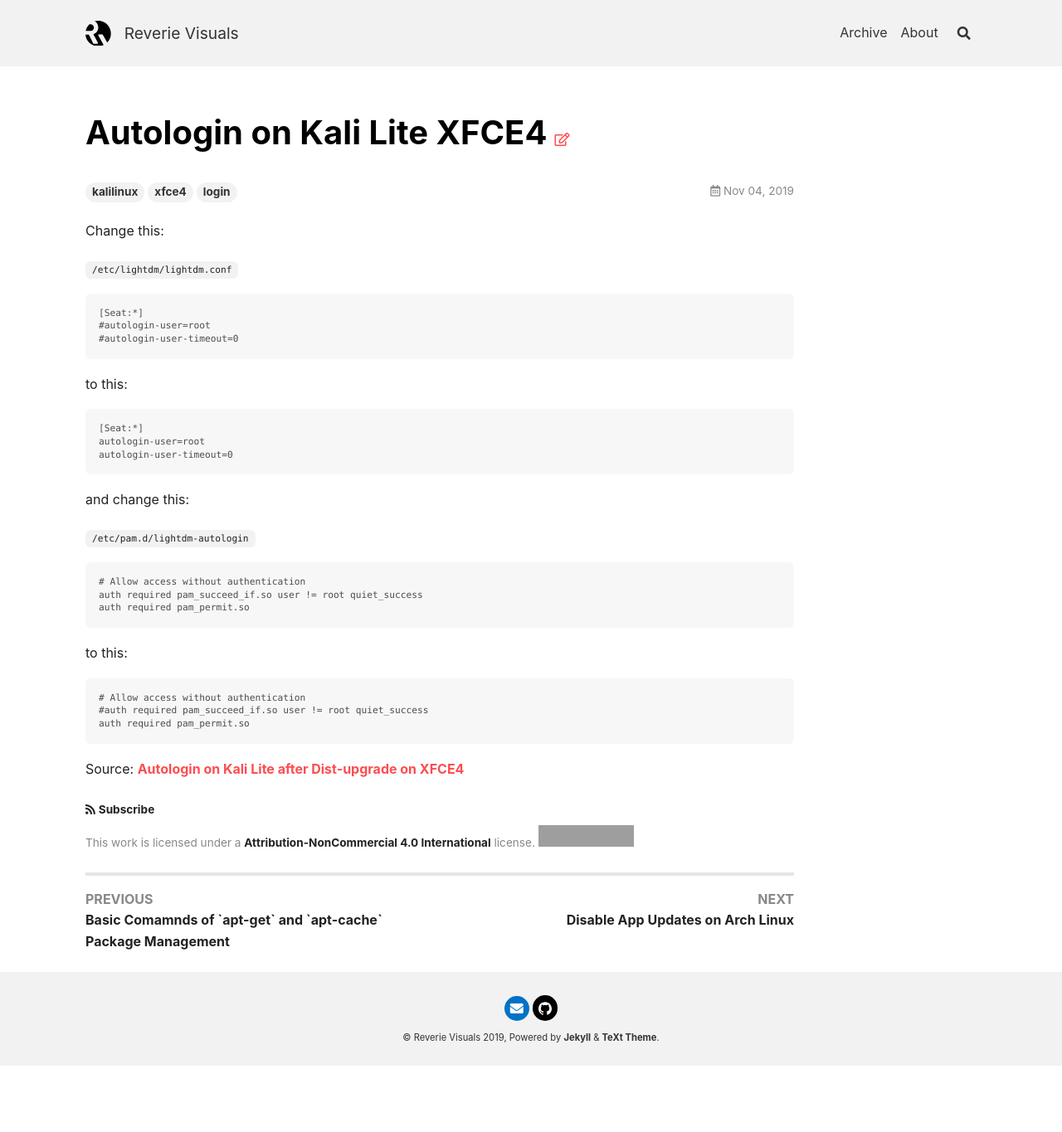
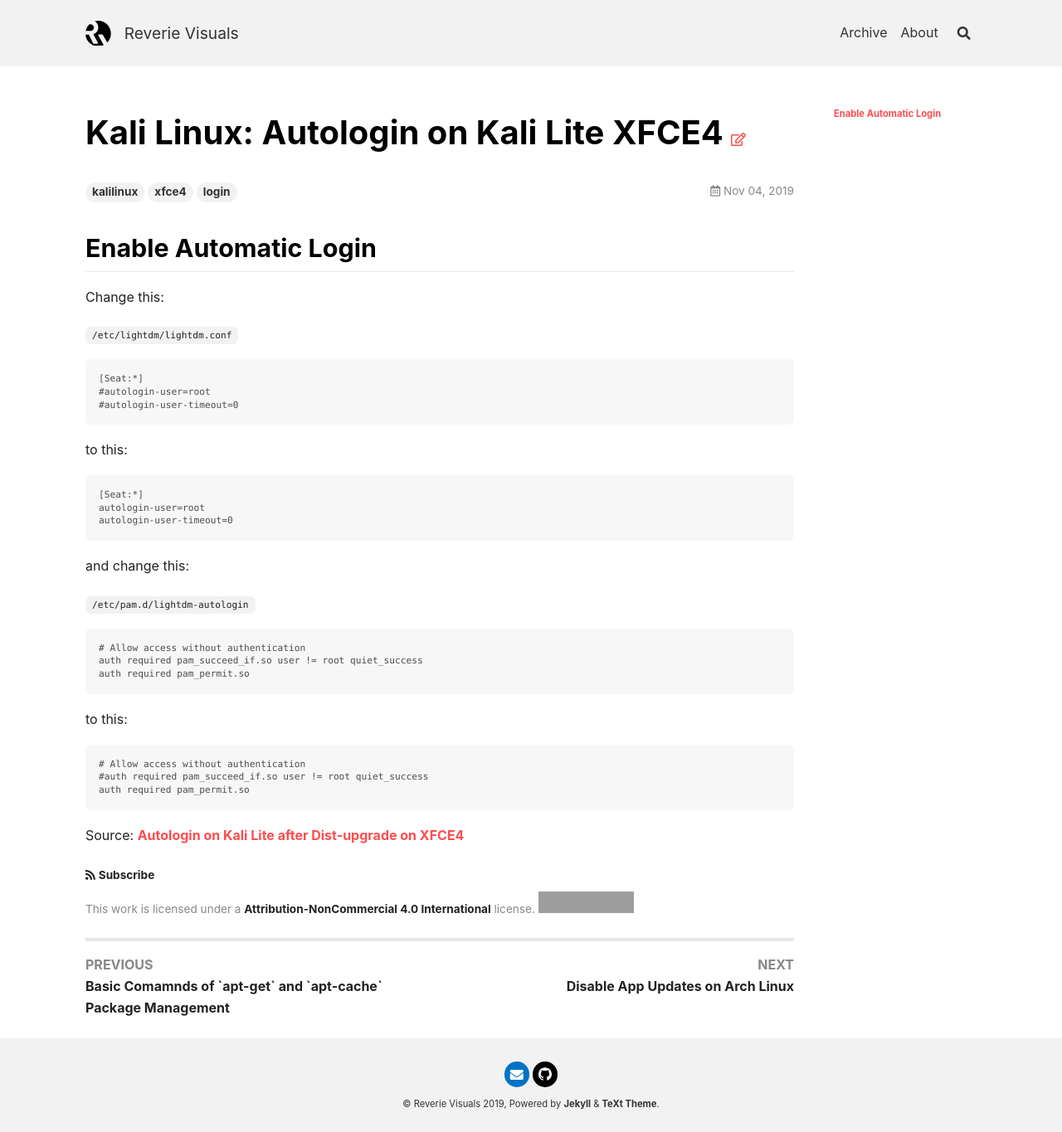
Before and after one commit to xcession/xcession.github.io, a Jekyll site: the page built from _posts/2019-11-04-autologin-on-kali-lite-xfce4.md, in a window 1280 px wide. Shown: the whole page at 83% size. Built offline with Jekyll 4.4.1, drawn with Linux system fonts in a browser that asks for light colours; nearby versions of some CDN libraries; before the commit the page ends 1285 px from its top, so only the background shows below that; grey boxes are pictures that could not be loaded.

Commit message:
Update article title and header

```diff
--- a/_posts/2019-11-04-autologin-on-kali-lite-xfce4.md
+++ b/_posts/2019-11-04-autologin-on-kali-lite-xfce4.md
@@ -1,9 +1,12 @@
 ---
 layout: article
-title:  "Autologin on Kali Lite XFCE4"
+title:  "Kali Linux: Autologin on Kali Lite XFCE4"
 date:   2019-11-04 +0700
 tags: kalilinux xfce4 login
 ---
+
+## Enable Automatic Login
+
 Change this:
 
 `/etc/lightdm/lightdm.conf`
```
